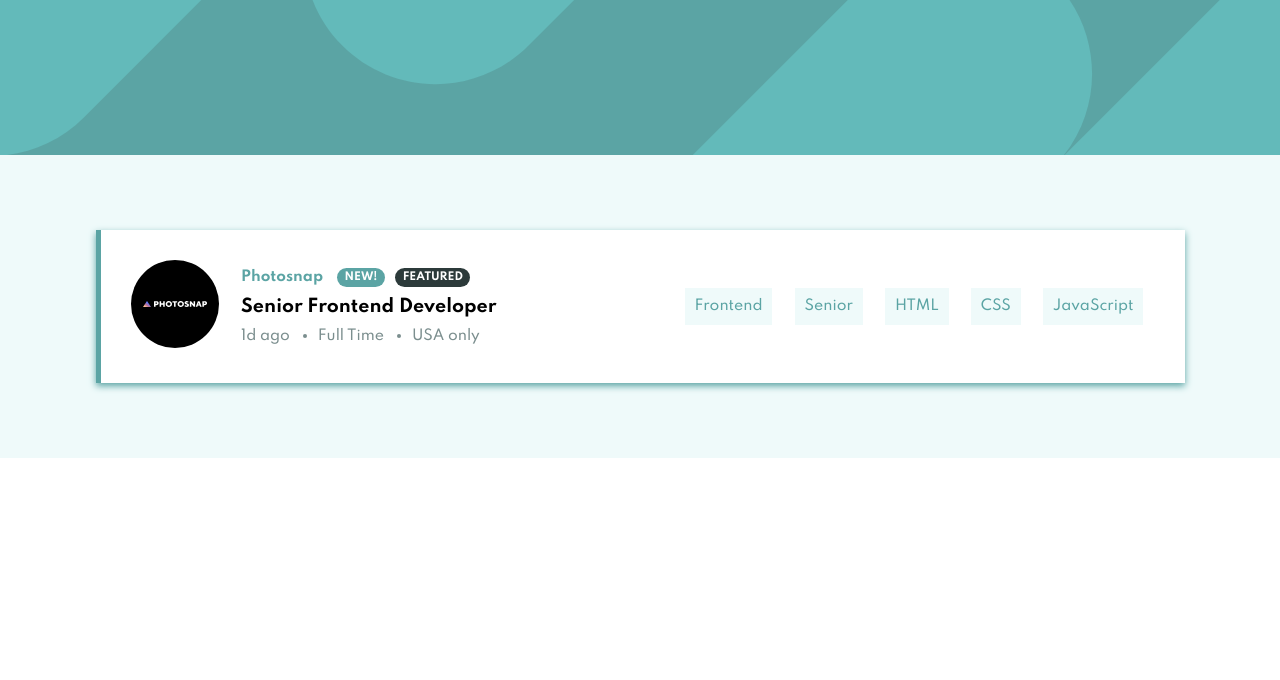
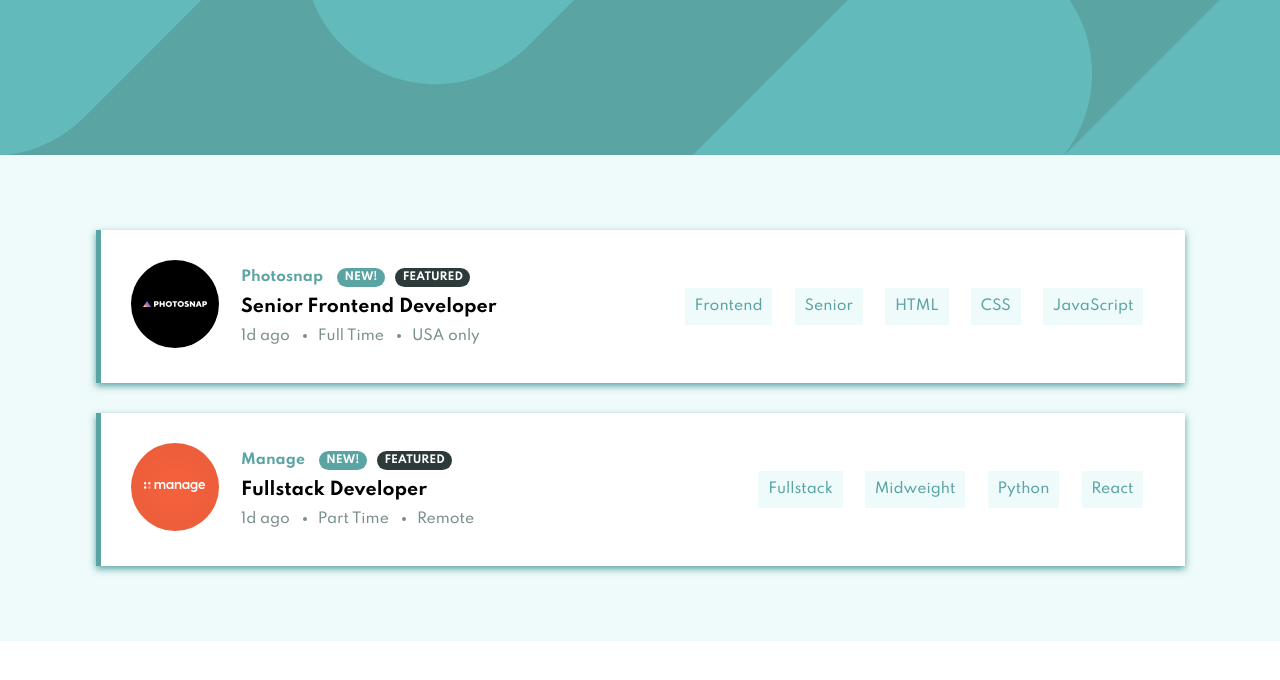
Before and after one commit to macluiggy/static-job-listings-master, a React (Create React App) app: page / in a window 1280 px wide. Shown: the top 680 px of the page. Built offline with nearby package versions, Linux system fonts and the light colour scheme.

Commit message:
manage item añadido

```diff
--- a/src/components/css/template.css
+++ b/src/components/css/template.css
@@ -21,7 +21,7 @@ header {
 
 main {
   background-color: var(--Light_Grayish_Cyan_Background);
-  padding: 5em 0;
+  padding: 3em 0;
 }
 
 .items {
@@ -34,7 +34,7 @@ main {
   display: flex;
   padding: 2em;
   width: 80%;
-  margin: auto;
+  margin: 2em auto;
 }
 .items .logo_description {
   display: flex;
--- a/src/components/main.js
+++ b/src/components/main.js
@@ -1,7 +1,8 @@
 import React, {Component} from 'react';
 
 //images
-import logo from './images/photosnap.svg'
+import photosnap from './images/photosnap.svg'
+import manage from './images/manage.svg'
 
 export default class Main extends Component {
 	constructor(props) {
@@ -13,7 +14,7 @@ export default class Main extends Component {
 			<section className="items item1">
             <div className="logo_description">
                 <figure className="logo">
-                    <img src={logo} alt="photosnap logo" />
+                    <img src={photosnap} alt="photosnap logo" />
                 </figure>
                 <article class="description">
                     <div class="logo_name">
@@ -37,6 +38,32 @@ export default class Main extends Component {
                 <li className="languages">JavaScript</li>
             </ul>
         </section>
+        <section className="items item1">
+            <div className="logo_description">
+                <figure className="logo">
+                    <img src={manage} />
+                </figure>
+                <article class="description">
+                    <div class="logo_name">
+                        <span className="logo_name_span">Manage</span>
+                        <span className="new">New!</span>
+                        <span className="featured">Featured</span>
+                    </div>
+                    <h4>Fullstack Developer</h4>
+                    <ul className="time_location">
+                        <li>1d ago</li>
+                        <li>Part Time</li>
+                        <li>Remote</li>
+                    </ul>
+                </article>
+            </div>
+            <ul className="skills">
+                <li className="role">Fullstack</li>
+                <li className="level">Midweight</li>
+                <li className="languages">Python</li>
+                <li className="languages">React</li>
+            </ul>
+        </section>
 		</main>)
 	}
 }
--- a/src/components/sass/_main.scss
+++ b/src/components/sass/_main.scss
@@ -2,7 +2,7 @@
 
 main {
 	background-color: var(--Light_Grayish_Cyan_Background);
-	padding: 5em 0;
+	padding: 3em 0;
 }
 .items {
 	//@include border(blue);
@@ -15,7 +15,7 @@ main {
 	display: flex;
 	padding: 2em;
 	width: 80%;
-	margin: auto;
+	margin: 2em auto;
 	.logo_description {
 		//@include border(gray);
 		display: flex;
```
